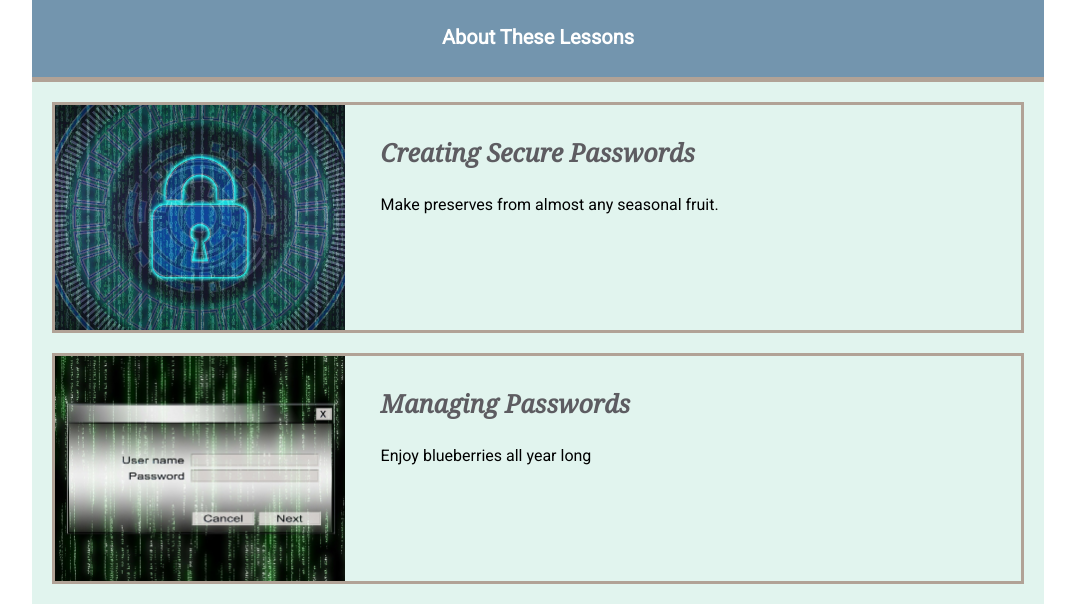
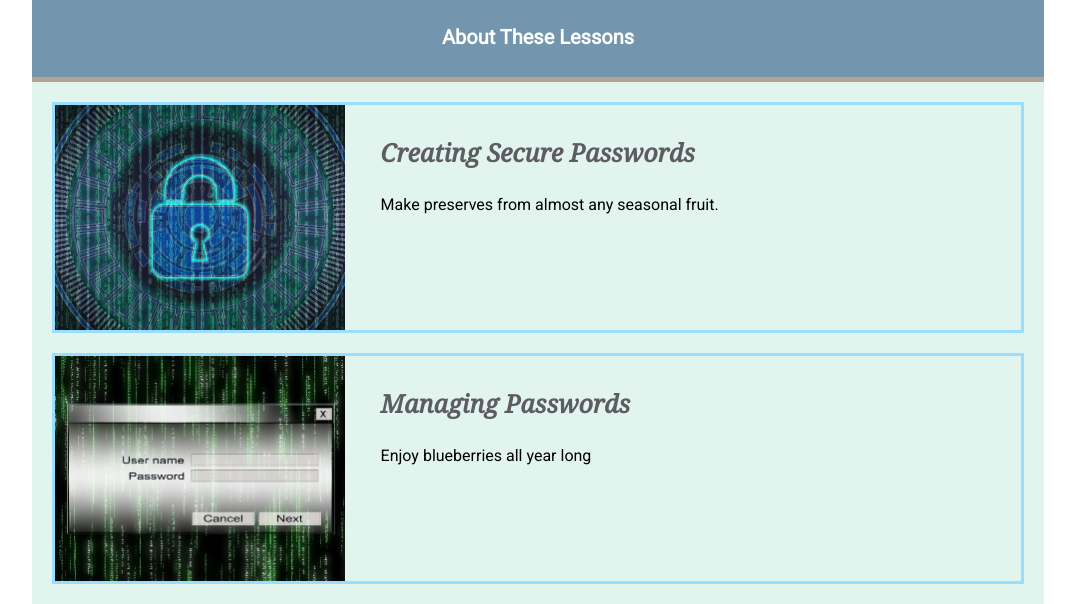
Before and after one commit to zlogikon/instructional-files, a plain HTML site: page index.html in a window 1280 px wide. Shown: the part 118-722 px from the top of the page, without its empty margins (102-1177 px from the left). Drawn offline with Linux system fonts and the light colour scheme.

Commit message:
edit colors

```diff
--- a/css/home-grid.css
+++ b/css/home-grid.css
@@ -21,7 +21,7 @@
   height: 225px;
   width: auto;
   border:solid;
-  border-color:#b1a296;
+  border-color:#99ddff;
   display:block;
 }
 
```
